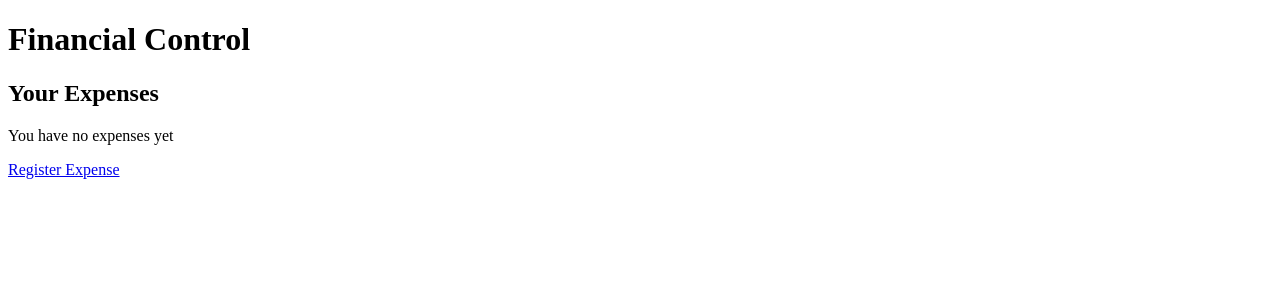
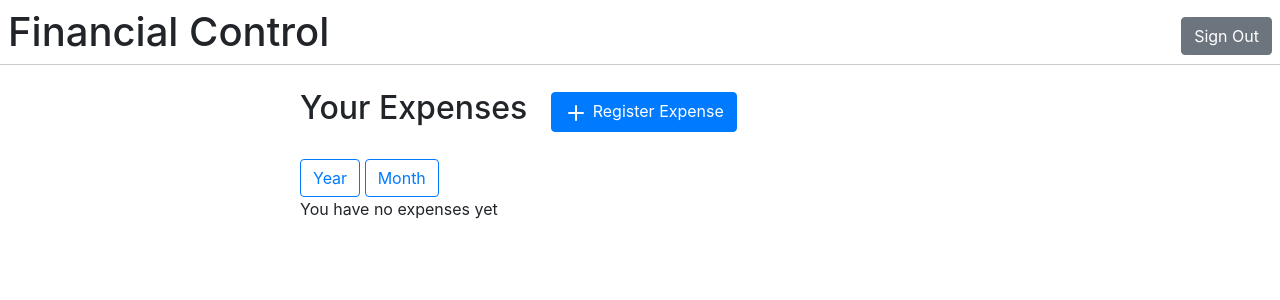
Before and after one commit to lucashtm/inoa-code-challenge, a Django app: template financial_control/templates/financial_control/expenses/index.html in a window 1280 px wide. Shown: the top 300 px of the page. Run offline with Django 3.2, Linux system fonts and the light colour scheme; the template is opened without the code that fills it, so the values that code supplies are empty; some libraries are stand-ins or nearby versions.

Commit message:
Introduces some styling

```diff
--- /dev/null
+++ b/financial_control/static/financial_control/css/base.css
@@ -0,0 +1,30 @@
+header {
+  display: flex;
+  justify-content: space-between;
+  align-items: center;
+  padding: 0 8px;
+  margin: 8px 0;
+  border-bottom: 1px solid #ccc;
+}
+
+.content {
+  margin: 0 300px;
+}
+
+.topbar {
+  display: flex;
+  align-items: center;
+  margin: 24px 0;
+}
+
+.topbar a {
+  margin-left: 24px;
+}
+
+.month-title {
+  margin-top: 24px;
+}
+
+td {
+  width: 33%;
+}
--- a/financial_control/templates/financial_control/base.html
+++ b/financial_control/templates/financial_control/base.html
@@ -2,13 +2,30 @@
 <html lang="en">
   <head>
     <meta charset="UTF-8">
-    <meta name="viewport" content="width=device-width, initial-scale=1.0">
+    <meta name="viewport" content="width=device-width, initial-scale=1, shrink-to-fit=no">
+    <link rel="stylesheet" href="https://stackpath.bootstrapcdn.com/bootstrap/4.3.1/css/bootstrap.min.css" integrity="sha384-ggOyR0iXCbMQv3Xipma34MD+dH/1fQ784/j6cY/iJTQUOhcWr7x9JvoRxT2MZw1T" crossorigin="anonymous">
+    <script src="https://cdn.jsdelivr.net/npm/feather-icons/dist/feather.min.js"></script>
+    {% load static %}
+
+    <link rel="stylesheet" type="text/css" href="{% static 'financial_control/css/base.css' %}">
     <title>Financial Control</title>
   </head>
   <body>
-    <h1>Financial Control</h1>
+    <header>
+      <h1>Financial Control</h1>
+      <a href="" class="btn btn-secondary sign-out">Sign Out</a>
+    </header>
 
-    {% block content %}
-    {% endblock %}
+    <div class="content">
+      {% block content %}
+      {% endblock %}
+    </div>
+
+    <script>
+      feather.replace()
+    </script>
+    <script src="https://code.jquery.com/jquery-3.3.1.slim.min.js" integrity="sha384-q8i/X+965DzO0rT7abK41JStQIAqVgRVzpbzo5smXKp4YfRvH+8abtTE1Pi6jizo" crossorigin="anonymous"></script>
+    <script src="https://cdnjs.cloudflare.com/ajax/libs/popper.js/1.14.7/umd/popper.min.js" integrity="sha384-UO2eT0CpHqdSJQ6hJty5KVphtPhzWj9WO1clHTMGa3JDZwrnQq4sF86dIHNDz0W1" crossorigin="anonymous"></script>
+    <script src="https://stackpath.bootstrapcdn.com/bootstrap/4.3.1/js/bootstrap.min.js" integrity="sha384-JjSmVgyd0p3pXB1rRibZUAYoIIy6OrQ6VrjIEaFf/nJGzIxFDsf4x0xIM+B07jRM" crossorigin="anonymous"></script>
   </body>
 </html>
--- a/financial_control/templates/financial_control/expenses/index.html
+++ b/financial_control/templates/financial_control/expenses/index.html
@@ -1,15 +1,37 @@
 {% extends 'financial_control/base.html' %}
 
 {% block content %}
-  <h2>Your Expenses</h2>
+  <div class="topbar">
+    <h2>Your Expenses</h2>
+    <a href="{% url 'expenses_new' %}" class="btn btn-primary">
+      <i data-feather="plus"></i>
+      Register Expense
+    </a>
+  </div>
+  <a href="{% url 'expenses_index' %}?periodicity=year" class="btn btn-outline-primary">Year</a>
+  <a href="{% url 'expenses_index' %}?periodicity=month" class="btn btn-outline-primary">Month</a>
   {% if expenses %}
-    <ul>
-      {% for expense in expenses %}
-        <li>{{ expense.description }}</li>
-      {% endfor %}
-    </ul>
+    {% for month in months %}
+      <h3 class="month-title">{{ month }}</h3>
+      <table class="table table-sm table-striped table-hover">
+        <thead>
+          <th scope="col">Description</th>
+          <th scope="col">Category</th>
+          <th scope="col">Value</th>
+        </thead>
+        <tbody>
+          {% for expense in expenses|get_key:month %}
+            <tr>
+              <td>{{ expense.description }}</td>
+              <td>R$ {{ expense.value | floatformat:2 }}</td>
+              <td>{{ expense.category }}</td>
+            </tr>
+          {% endfor %}
+        </tbody>
+      </table>
+    {% endfor %}
   {% else %}
     <p>You have no expenses yet</p>
   {% endif %}
-  <a href="{% url 'expenses_new' %}">Register Expense</a>
+
 {% endblock %}
--- /dev/null
+++ b/financial_control/templatetags/get_key.py
@@ -0,0 +1,6 @@
+from django.template.defaultfilters import register
+
+@register.filter(name='get_key')
+def dict_key(dictionary, key):
+    '''Returns the given key from a dictionary.'''
+    return dictionary[key]
--- a/financial_control/view_classes/expenses_view.py
+++ b/financial_control/view_classes/expenses_view.py
@@ -10,9 +10,11 @@ from ..services.expenses_query import ExpensesQuery
 class ExpensesView:
   def index(request):
     if request.user.is_authenticated:
-      expenses = ExpensesQuery(request.user, month=timezone.now().month).fetch()
+      periodicity = request.GET.get('periodicity') or 'month'
+      expenses = ExpensesQuery(request.user, periodicity=periodicity).fetch()
       context = {
-        'expenses': list(expenses)
+        'months': expenses.keys(),
+        'expenses': expenses
       }
       return render(request, 'financial_control/expenses/index.html', context)
     else:
```
Also changed, not shown: financial_control/templatetags/__init__.py (added).
